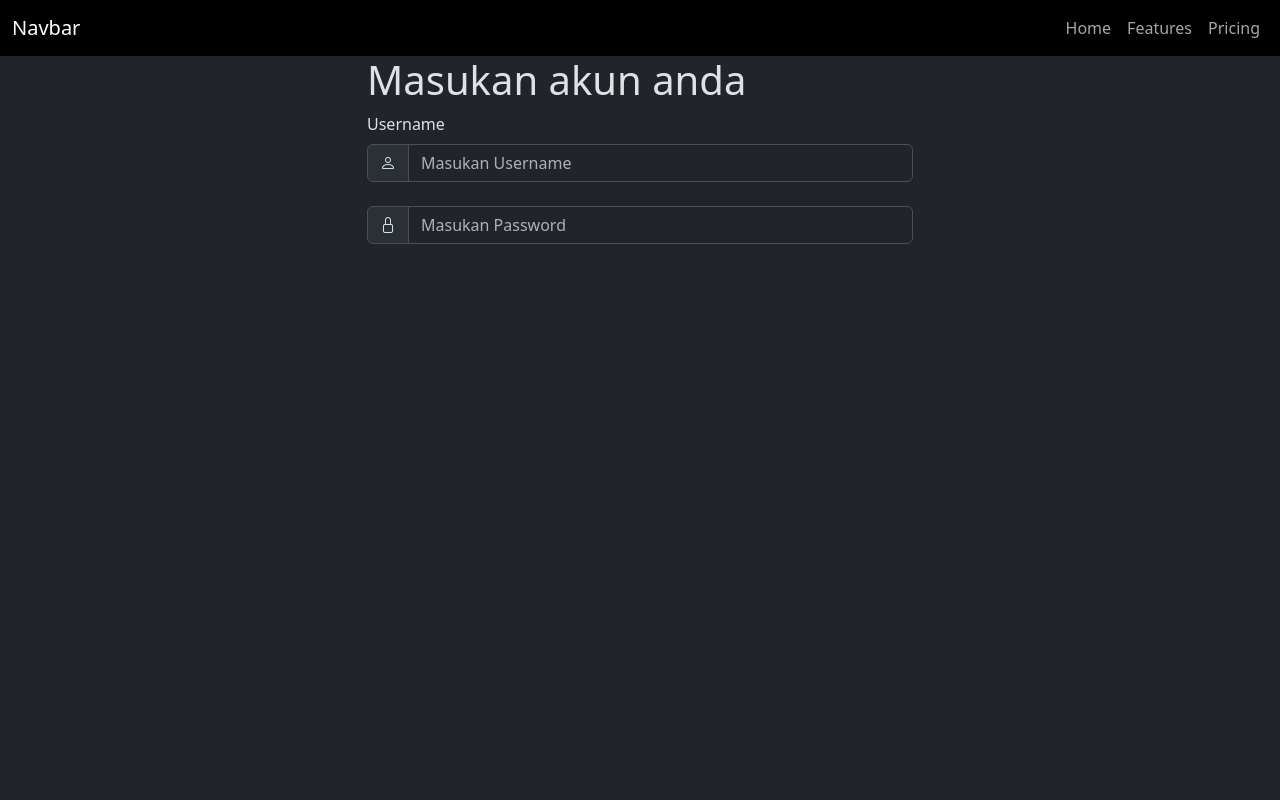
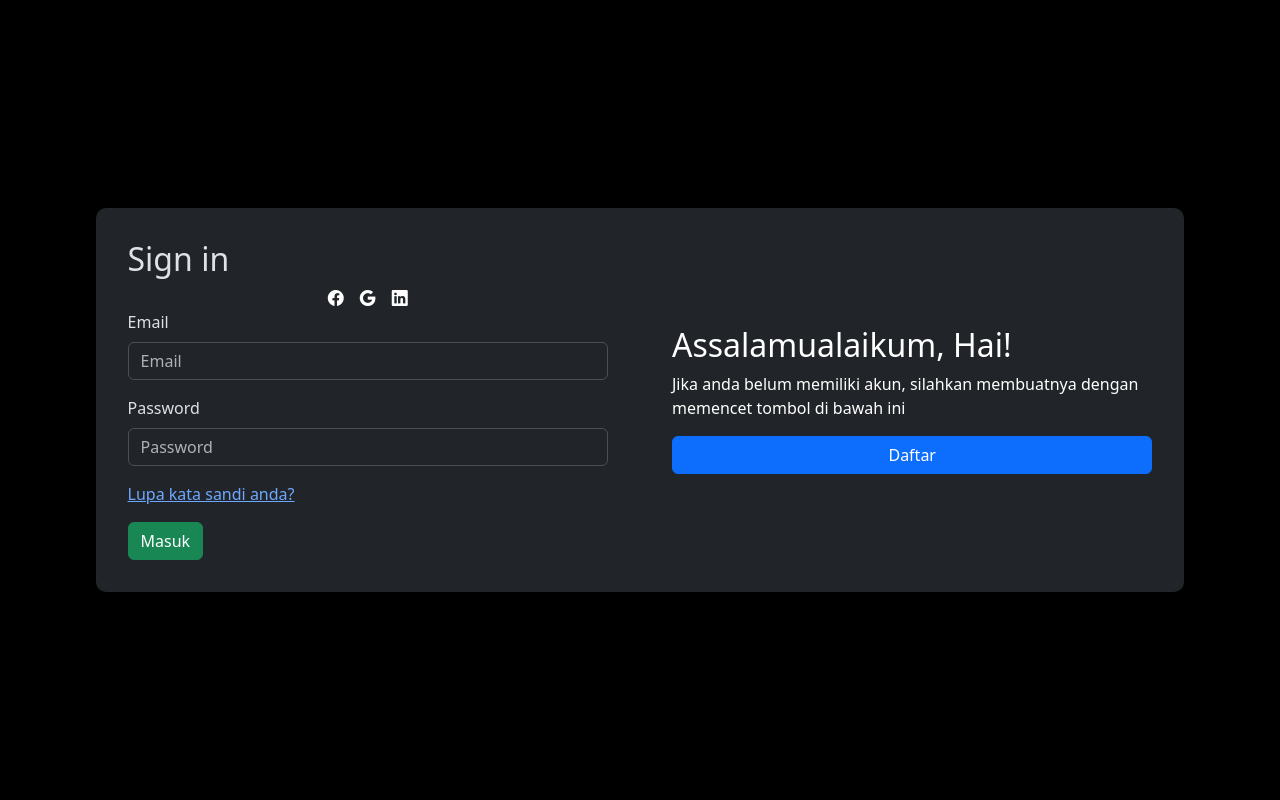
Before and after one commit to FutuhIqramMultazam/latihan-php, a PHP site: page /My/login.php in a window 1280 px wide. Run offline with PHP 8.4, Linux system fonts and the light colour scheme.

Commit message:
membuat form registrasi dan login yang lebih bagus

```diff
--- a/index.php
+++ b/index.php
@@ -156,7 +156,7 @@ if (isset($_POST["add"])) {
                     </form>
                 </div>
                 <div class="mb-3 justify-content-md-end text-center">
-                    <a href="http://localhost/My%20All%20Project/" class="btn btn-outline-danger" type="button"><i class="bi bi-box-arrow-left"></i> Keluar</a>
+                    <a href="http://localhost/My%20All%20Project/latihan%20PHP/login.php" class="btn btn-outline-danger" type="button"><i class="bi bi-door-open"></i> Keluar</a>
                 </div>
             </div>
         </div>
--- a/login.php
+++ b/login.php
@@ -8,42 +8,80 @@
     <link rel="stylesheet" href="css/bootstrap.css">
     <link rel="stylesheet" href="css/fonts.css">
     <link rel="stylesheet" href="icons/bootstrap-icons.css">
+
+    <style>
+        body {
+            background-color: black;
+        }
+
+        i {
+            color: white;
+            transition: 0.1s;
+        }
+
+        i:hover {
+            color: gray;
+            font-size: 20px;
+        }
+
+        .sign-in-form {
+            padding: 2rem;
+        }
+
+        .sign-up-form {
+            color: white;
+            padding: 2rem;
+            display: flex;
+            flex-direction: column;
+            justify-content: center;
+        }
+
+        .row {
+            border-radius: 10px;
+        }
+
+        .wrapper {
+            display: flex;
+            justify-content: center;
+            align-items: center;
+            height: 100vh;
+            /* Menggunakan tinggi viewport untuk kontainer */
+        }
+    </style>
 </head>
 
 <body>
 
-    <nav class="navbar navbar-expand-lg bg-black">
-        <div class="container-fluid">
-            <a class="navbar-brand" href="#">Navbar</a>
-            <button class="navbar-toggler" type="button" data-bs-toggle="collapse" data-bs-target="#navbarNavAltMarkup" aria-controls="navbarNavAltMarkup" aria-expanded="false" aria-label="Toggle navigation">
-                <span class="navbar-toggler-icon"></span>
-            </button>
-            <div class="collapse navbar-collapse" id="navbarNavAltMarkup">
-                <div class="navbar-nav ms-auto">
-                    <a class="nav-link " aria-current="page" href="#">Home</a>
-                    <a class="nav-link" href="#">Features</a>
-                    <a class="nav-link" href="#">Pricing</a>
+    <div class="container ">
+        <div class="wrapper">
+            <div class="row bg-dark ">
+                <div class="col-md-6 sign-in-form">
+                    <h2>Sign in</h2>
+                    <div class="d-flex justify-content-center">
+                        <a href="#"><i class="bi bi-facebook mx-2"></i></a>
+                        <a href="#"><i class="bi bi-google mx-2"></i></a>
+                        <a href="#"><i class="bi bi-linkedin mx-2"></i></a>
+                    </div>
+                    <form>
+                        <div class="mb-3">
+                            <label for="email" class="form-label">Email</label>
+                            <input type="email" class="form-control" id="email" placeholder="Email">
+                        </div>
+                        <div class="mb-3">
+                            <label for="password" class="form-label">Password</label>
+                            <input type="password" class="form-control" id="password" placeholder="Password">
+                        </div>
+                        <div class="mb-3">
+                            <a href="#">Lupa kata sandi anda?</a>
+                        </div>
+                        <button type="submit" class="btn btn-success">Masuk</button>
+                    </form>
                 </div>
-            </div>
-        </div>
-    </nav>
-
-    <div class="container">
-        <div class="row">
-            <div class="col-md-6 offset-md-3">
-                <form>
-                    <h1 class="width">Masukan akun anda</h1>
-                    <label for="name" class="form-label">Username</label>
-                    <div class="input-group">
-                        <span class="input-group-text"><i class="bi bi-person"></i></span>
-                        <input type="text" name="name" id="name" class="form-control" placeholder="Masukan Username">
-                    </div>
-                    <label for="sandi" class="form-label"></label>
-                    <div class="input-group">
-                        <span class="input-group-text"><i class="bi bi-lock"></i></span>
-                        <input type="text" name="password" id="sandi" class="form-control" placeholder="Masukan Password">
-                    </div>
-                </form>
+                <div class="col-md-6 sign-up-form">
+                    <h2>Assalamualaikum, Hai!</h2>
+                    <p>Jika anda belum memiliki akun, silahkan membuatnya dengan memencet tombol di bawah ini</p>
+                    <a href="http://localhost/My%20All%20Project/latihan%20PHP/registrasi.php" class="btn btn-primary">Daftar</a>
+                </div>
             </div>
         </div>
     </div>
```
Also changed, not shown: registrasi.php (+72 -4 lines).
